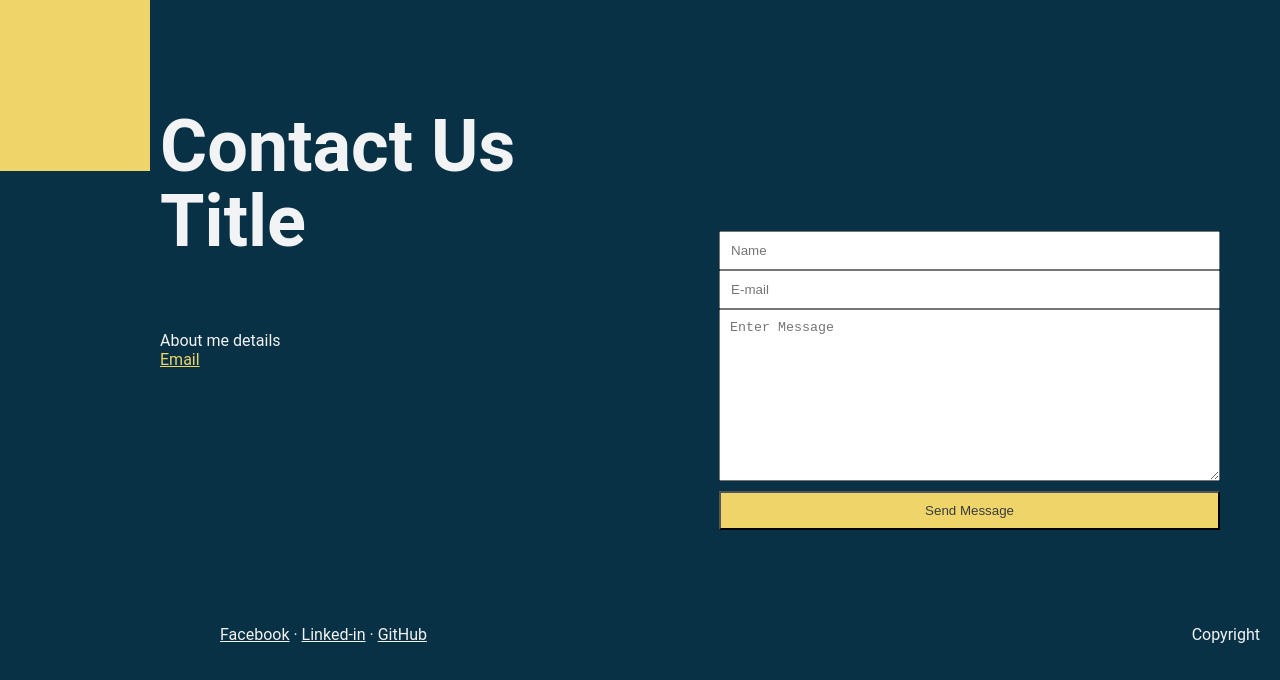
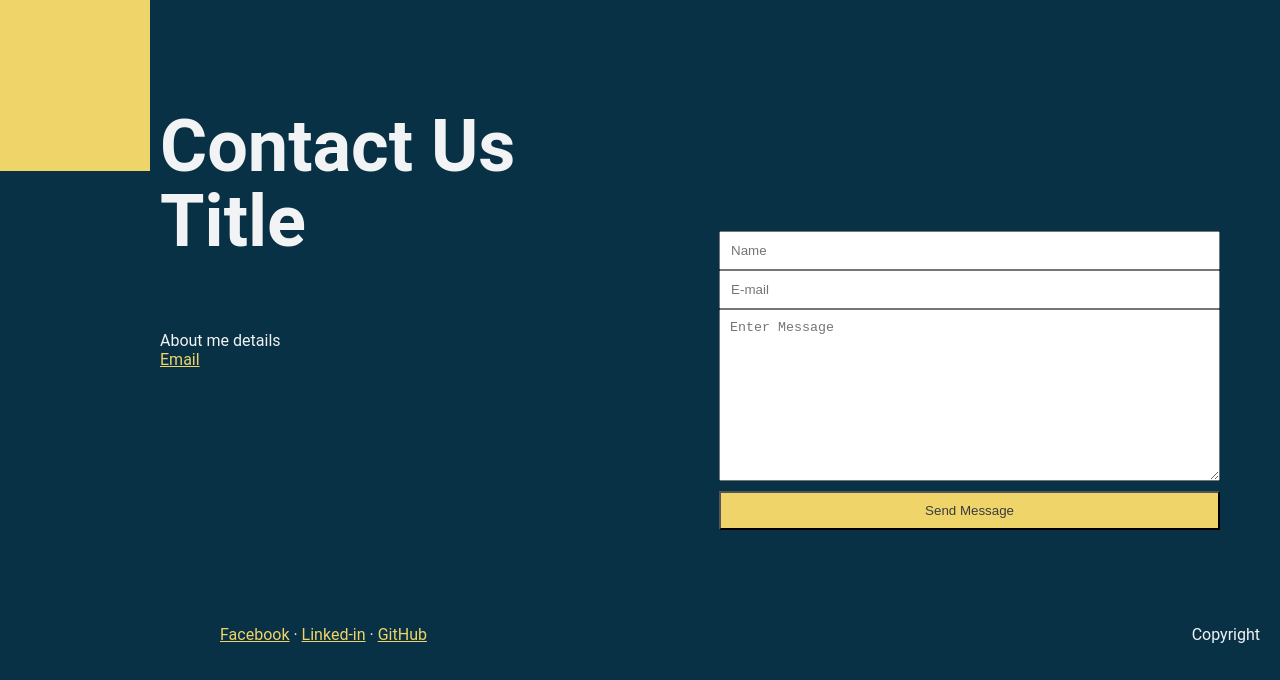
Before and after one commit to emancurmi/Portfolio, a plain HTML site: page index.html in a window 1280 px wide. Shown: the part 629-1309 px from the top of the page. Drawn offline with Linux system fonts and the light colour scheme.

Commit message:
footer color updates

```diff
--- a/css/style.css
+++ b/css/style.css
@@ -18,21 +18,19 @@ body {
     padding: 10px;
     background-color: #efd469; /*efd469*/
     min-height: 150px;
+    color: #093145
 }
 
     #header logo {
         font-size: 40px;
-        color: #373d3f; /*373d3f*/
     }
 
     #header social {
         font-size: 20px;
-        color: #373d3f; /*373d3f*/
     }
 
         #header social .fab {
             padding: 20px;
-            color: #373d3f; /*373d3f*/
         }
 
 
@@ -174,7 +172,7 @@ footer {
 }
 
     footer a {
-        color: #f2f3f4; /*f2f3f4*/
+        color: #efd469; /*efd469*/
     }
 
 /* Small devices (portrait tablets and large phones, 600px and up) */
@@ -379,7 +377,7 @@ footer {
     }
 
         footer a {
-            color: #f2f3f4; /*f2f3f4*/
+            color: #efd469; /*f2f3f4*/
         }
 }
 
@@ -604,6 +602,6 @@ footer {
     }
 
         footer a {
-            color: #f2f3f4; /*f2f3f4*/
+            color: #efd469; /*f2f3f4*/
         }
 }
```
